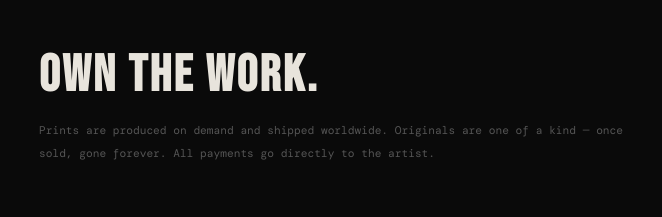
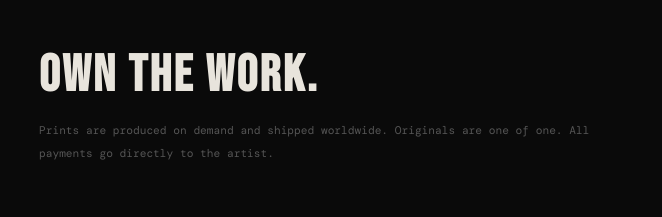
Before and after one commit to hondamasao/mostly_paper, a website: page index.html in a window 1280 px wide. Shown: the part 3307-3524 px from the top of the page, 9-671 px from the left. Drawn offline with nearby package versions, Linux system fonts and the light colour scheme; a web font is replaced by a local one.

Commit message:
Update index.html

```diff
--- a/index.html
+++ b/index.html
@@ -101,7 +101,7 @@
   <p class="section-label">Shop</p>
   <div class="shop-intro">
     <h2>Own the work.</h2>
-    <p>Prints are produced on demand and shipped worldwide. Originals are one of a kind — once sold, gone forever. All payments go directly to the artist.</p>
+    <p>Prints are produced on demand and shipped worldwide. Originals are one of one. All payments go directly to the artist.</p>
   </div>
   <div class="product-tabs">
     <button class="product-tab active" data-tab="prints">Prints</button>
```
